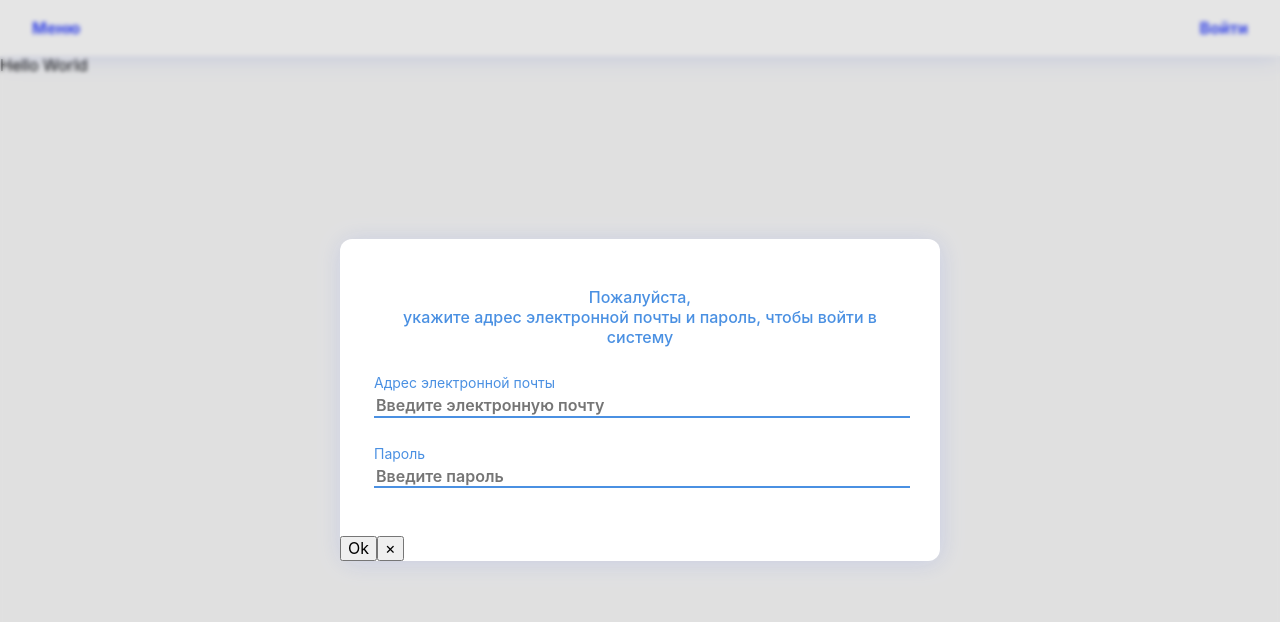
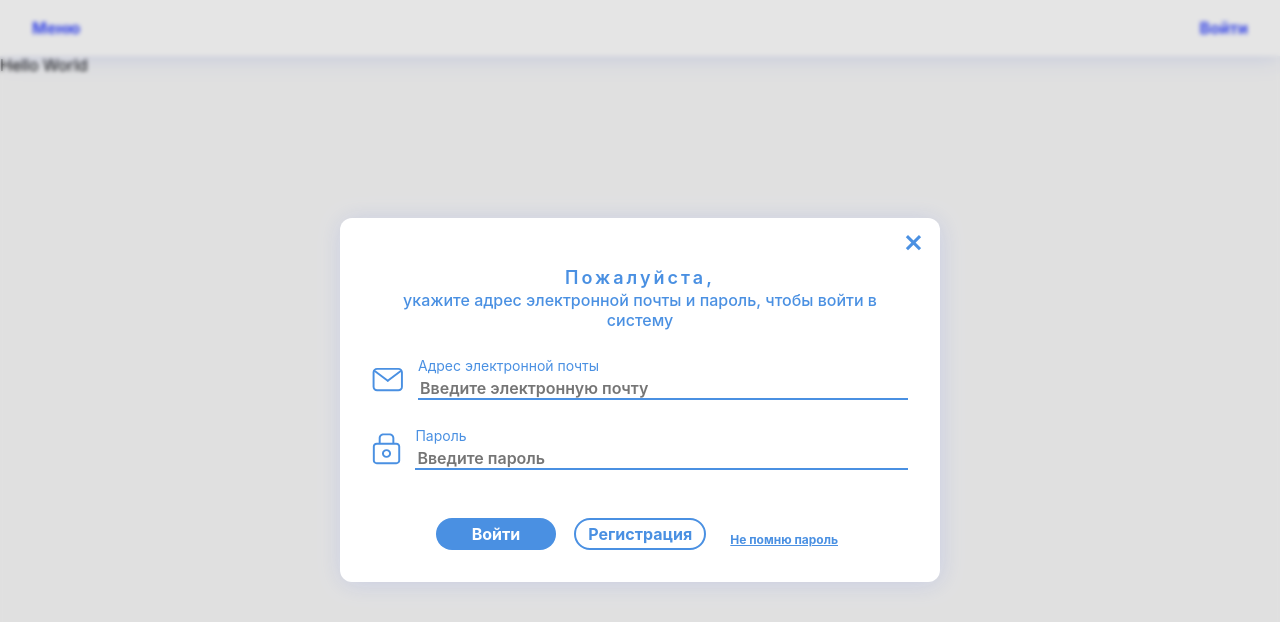
Before and after one commit to alexeyk500/lesopilka_client, a React (Create React App) app: page / in a window 1280 px wide. Both pictures are taken after a click on the element "Войти". Shown: the top 622 px of the page. Built offline with nearby package versions, Linux system fonts and the light colour scheme.

Commit message:
PopUp - done

```diff
--- a/src/components/Header/Header.module.css
+++ b/src/components/Header/Header.module.css
@@ -9,3 +9,19 @@
   background-color: var(--section_background);
   box-shadow: var(--box_shadow);
 }
+
+.forgotBtn {
+  padding-top: 12px;
+  font-size: 12px;
+  line-height: 12px;
+  font-weight: bold;
+  border: none;
+  background-color: #FFFFFF;
+  color: var(--blue_color);
+  cursor: pointer;
+  text-decoration-line: underline;
+}
+
+.customClassBottomBtnGroup {
+  padding: 0 32px 0 64px;
+}
--- a/src/components/Header/Header.tsx
+++ b/src/components/Header/Header.tsx
@@ -4,10 +4,10 @@ import LoginButton from './LoginButton/LoginButton';
 import MenuButton from './MenuButton/MenuButton';
 import PopUp from '../PopUp/PopUp';
 import LoginForm from './LoginForm/LoginForm';
+import ButtonComponent, { ButtonType } from '../commonComponents/ButtonComponent/ButtonComponent';
 
 const Header: React.FC = () => {
   const onClosePopUp = (response: boolean | FormData | undefined) => {
-    console.log('response from PopUp =', response);
     if (response instanceof FormData) {
       const email = response.get('email');
       const password = response.get('password');
@@ -15,11 +15,44 @@ const Header: React.FC = () => {
     }
   };
 
+  const CustomBottomBtn: React.FC = () => {
+    return (
+      <ButtonComponent
+        title={'Регистрация'}
+        buttonType={ButtonType.SECONDARY}
+        onClick={onRegisterClick}
+        type="button"
+      />
+    );
+  };
+
+  const onRegisterClick = () => {
+    console.log('onRegisterClick');
+  };
+
+  const CustomBottomBtnThree: React.FC = () => {
+    return (
+      <ButtonComponent className={classes.forgotBtn} title={'Не помню пароль'} onClick={onForgotClick} type="button" />
+    );
+  };
+
+  const onForgotClick = () => {
+    console.log('onForgotClick');
+  };
+
   return (
     <div className={classes.container}>
       <MenuButton />
       <LoginButton />
-      <PopUp popUpContent={<LoginForm />} onClosePopUp={onClosePopUp} />
+      <PopUp
+        popUpContent={<LoginForm />}
+        titleConfirmBtn={'Войти'}
+        onClosePopUp={onClosePopUp}
+        hideCancelBottomBtn
+        customBottomBtn={<CustomBottomBtn />}
+        customBottomBtnThree={<CustomBottomBtnThree />}
+        customClassBottomBtnGroup={classes.customClassBottomBtnGroup}
+      />
     </div>
   );
 };
--- a/src/components/Header/LoginForm/LoginForm.module.css
+++ b/src/components/Header/LoginForm/LoginForm.module.css
@@ -15,6 +15,19 @@
   flex-direction: column;
 }
 
+.titleBold {
+  display: flex;
+  width: 100%;
+  justify-content: center;
+  text-align: center;
+  font-weight: 600;
+  font-size: 18px;
+  line-height: 24px;
+  letter-spacing: 3px;
+  color: var(--blue_color);
+  white-space: pre-line;
+}
+
 .title {
   display: flex;
   width: 100%;
@@ -25,7 +38,16 @@
   font-size: 16px;
   line-height: 20px;
   color: var(--blue_color);
-  white-space: pre-line;
+}
+
+.field {
+  display: flex;
+  width: 100%;
+}
+
+.ico {
+  width: 32px;
+  margin-right: 12px ;
 }
 
 .label {
@@ -39,7 +61,7 @@
   color: var(--blue_color);
 }
 
-.label + .label {
+.field + .field {
   margin-top: 28px;
 }
 
--- a/src/components/Header/LoginForm/LoginForm.tsx
+++ b/src/components/Header/LoginForm/LoginForm.tsx
@@ -1,33 +1,41 @@
 import React from 'react';
 import classes from './LoginForm.module.css';
+import emailIco from './../../../img/mail.svg';
+import passwordIco from './../../../img/password.svg';
 
 const LoginForm = () => {
   return (
     <div className={classes.container}>
       <div className={classes.mainPart}>
-        <div className={classes.title}>
-          {'Пожалуйста,\nукажите адрес электронной почты и пароль, чтобы войти в систему'}
-        </div>
+        <div className={classes.titleBold}>{'Пожалуйста,'}</div>
+        <div className={classes.title}>{'укажите адрес электронной почты и пароль, чтобы войти в систему'}</div>
+        <div className={classes.field}>
+          <img src={emailIco} className={classes.ico} alt="email" />
           <label className={classes.label}>
             Адрес электронной почты
             <input
               className={classes.input}
               name="email"
               type="text"
-            autoComplete="on"
               placeholder={'Введите электронную почту'}
+              required
             />
           </label>
+        </div>
+        <div className={classes.field}>
+          <img src={passwordIco} className={classes.ico} alt="email" />
           <label className={classes.label}>
             Пароль
             <input
               className={classes.input}
               name="password"
               type="password"
-            autoComplete="on"
+              autoComplete="off"
               placeholder={'Введите пароль'}
+              required
             />
           </label>
+        </div>
       </div>
     </div>
   );
--- a/src/components/PopUp/PopUp.module.css
+++ b/src/components/PopUp/PopUp.module.css
@@ -1,6 +1,6 @@
 .container {
   position: absolute;
-  display: none;
+  display: flex;
   top: 0;
   left:0;
   width: 100vw;
@@ -12,11 +12,8 @@
   backdrop-filter: blur(2px);
 }
 
-.isShow {
-  display: flex;
-}
-
 .content{
+  position: relative;
   display: flex;
   flex-direction: column;
   align-items: center;
@@ -24,3 +21,24 @@
   background-color: white;
   box-shadow: 1px 2px 25px rgba(102, 126, 234, 0.2);
 }
+
+.topCloseBtn {
+  position: absolute;
+  top: 10px;
+  right: 10px;
+  font-size: 32px;
+  line-height: 24px;
+  font-weight: 500;
+  color: var(--blue_color);
+  background-color: inherit;
+  border: none;
+  cursor: pointer;
+}
+
+.btnGroups{
+  display: flex;
+  width: 100%;
+  justify-content: space-between;
+  padding: 0 96px;
+  margin-bottom: 32px;
+}
--- a/src/components/PopUp/PopUp.tsx
+++ b/src/components/PopUp/PopUp.tsx
@@ -3,19 +3,36 @@ import classes from './PopUp.module.css';
 import classNames from 'classnames';
 import { useAppDispatch, useAppSelector } from '../../hooks/hooks';
 import { hidePopUp, selectorShowPopUp } from '../../store/appSlice';
+import ButtonComponent, { ButtonType } from '../commonComponents/ButtonComponent/ButtonComponent';
+import { clearFormAfterSubmit } from '../../utils/functions';
+import {createRoot} from "react-dom/client";
 
 type PropsType = {
   popUpContent: React.ReactNode;
+  titleConfirmBtn?: string;
   onClosePopUp?: (result?: boolean | FormData) => void;
+  hideCancelBottomBtn?: boolean;
+  customBottomBtn?: React.ReactNode;
+  customBottomBtnThree?: React.ReactNode;
+  customClassBottomBtnGroup?: string;
 };
 
-const PopUp: React.FC<PropsType> = ({ popUpContent, onClosePopUp }) => {
+const PopUp: React.FC<PropsType> = ({
+  popUpContent,
+  titleConfirmBtn,
+  onClosePopUp,
+  hideCancelBottomBtn,
+  customBottomBtn,
+  customBottomBtnThree,
+  customClassBottomBtnGroup,
+}) => {
   const dispatch = useAppDispatch();
   const showPopUp = useAppSelector(selectorShowPopUp);
-
   const formRef = useRef<HTMLFormElement | null>(null);
 
   const closePopUp = useCallback(() => {
+    const form = formRef?.current;
+    form && form.reset();
     onClosePopUp && onClosePopUp();
     dispatch(hidePopUp());
   }, [dispatch, onClosePopUp]);
@@ -24,14 +41,21 @@ const PopUp: React.FC<PropsType> = ({ popUpContent, onClosePopUp }) => {
     const form = formRef?.current;
     if (form && form.checkValidity()) {
       onClosePopUp && onClosePopUp(new FormData(form));
-    } else {
-      onClosePopUp && onClosePopUp();
+      clearFormAfterSubmit(form!);
+      setTimeout(() => {
+        dispatch(hidePopUp());
+      }, 0);
     }
-    dispatch(hidePopUp());
   }, [dispatch, onClosePopUp]);
 
+  const customClassBtnGroup = classNames(customClassBottomBtnGroup);
+
+  if (!showPopUp) {
+    return null;
+  }
+
   return (
-    <div className={classNames(classes.container, { [classes.isShow]: showPopUp })} onClick={closePopUp}>
+    <div className={classes.container} onClick={closePopUp}>
       <div
         className={classes.content}
         onClick={(e: React.MouseEvent) => {
@@ -44,17 +68,37 @@ const PopUp: React.FC<PropsType> = ({ popUpContent, onClosePopUp }) => {
             e.preventDefault();
           }}
         >
-          {popUpContent}
-          <button onClick={confirmPopUp} type="submit">
-            Ok
-          </button>
-          <button onClick={closePopUp} type="submit">
+          {hideCancelBottomBtn}
+          <button className={classes.topCloseBtn} onClick={closePopUp} type="reset">
             &times;
           </button>
+          {popUpContent}
+          <div className={classNames(classes.btnGroups, { [customClassBtnGroup]: customClassBottomBtnGroup })}>
+            <ButtonComponent
+              title={titleConfirmBtn ? titleConfirmBtn : 'Подтвердить'}
+              onClick={confirmPopUp}
+              type="submit"
+            />
+            {!hideCancelBottomBtn && (
+              <ButtonComponent title="Отмена" onClick={confirmPopUp} buttonType={ButtonType.SECONDARY} type="reset" />
+            )}
+            {customBottomBtn && customBottomBtn}
+            {customBottomBtnThree && customBottomBtnThree}
+          </div>
         </form>
       </div>
     </div>
   );
 };
 
+export const showPopUp = () => {
+  const div = document.createElement('div');
+  div.id = 'popup' + new Date().getTime();
+  document.body.append(div);
+
+  const popUpContainer = document.getElementById(div.id)!;
+  const rootPopUp = createRoot(popUpContainer);
+  rootPopUp.render(<ButtonComponent title={'Ok'} />)
+}
+
 export default PopUp;
--- /dev/null
+++ b/src/components/commonComponents/ButtonComponent/ButtonComponent.module.css
@@ -0,0 +1,24 @@
+.container {
+  display: flex;
+  min-width: 120px;
+  height: 32px;
+  align-items: center;
+  justify-content: center;
+  padding: 0 12px;
+  font-size: 16px;
+  font-weight: bold;
+  border: none;
+  border-radius: 20px;
+  cursor: pointer;
+}
+
+.default {
+  color: #FFFFFF;
+  background-color: var(--blue_color);
+}
+
+.secondary {
+  color: var(--blue_color);
+  background-color: #FFFFFF;
+  border: solid 2px var(--blue_color);
+}
--- /dev/null
+++ b/src/components/commonComponents/ButtonComponent/ButtonComponent.tsx
@@ -0,0 +1,43 @@
+import React from 'react';
+import classes from './ButtonComponent.module.css';
+import classNames from 'classnames';
+
+export enum ButtonType {
+  DEFAULT,
+  SECONDARY,
+}
+
+type PropsType = React.ButtonHTMLAttributes<HTMLButtonElement> & {
+  title: string;
+  buttonType?: ButtonType;
+  onClick?: () => void;
+};
+
+const ButtonComponent: React.FC<PropsType> = ({
+  title = 'Ok',
+  buttonType = ButtonType.DEFAULT,
+  onClick,
+  ...otherProps
+}) => {
+  const onClickHandler = () => {
+    onClick && onClick();
+  };
+
+  const otherClasses = classNames(otherProps.className);
+
+  return (
+    <button
+      className={classNames(classes.container, {
+        [classes.default]: buttonType === ButtonType.DEFAULT,
+        [classes.secondary]: buttonType === ButtonType.SECONDARY,
+        [otherClasses]: otherProps.className,
+      })}
+      onClick={onClickHandler}
+      {...otherProps}
+    >
+      {title}
+    </button>
+  );
+};
+
+export default ButtonComponent;
--- /dev/null
+++ b/src/utils/functions.ts
@@ -0,0 +1,31 @@
+export function clearFormAfterSubmit(myFormElement: HTMLFormElement) {
+  const elements = myFormElement.elements;
+  for (let i = 0; i < elements.length; i++) {
+    if (elements[i] instanceof HTMLInputElement) {
+      const input = elements[i] as HTMLInputElement;
+      switch (input.type) {
+        case 'text':
+        case 'password':
+        case 'textarea':
+        case 'hidden':
+          input.value = '';
+          break;
+
+        case 'radio':
+        case 'checkbox':
+          if (input.checked) {
+            input.checked = false;
+          }
+          break;
+
+        case 'select-one':
+        case 'select-multi':
+          (input as unknown as HTMLSelectElement).selectedIndex = -1;
+          break;
+
+        default:
+          break;
+      }
+    }
+  }
+}
```
Also changed, not shown: src/img/mail.svg (added), src/img/password.svg (added). Lines whose indentation alone changed are shown as unchanged.
